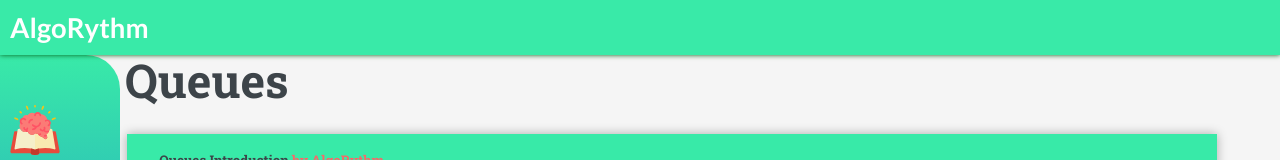
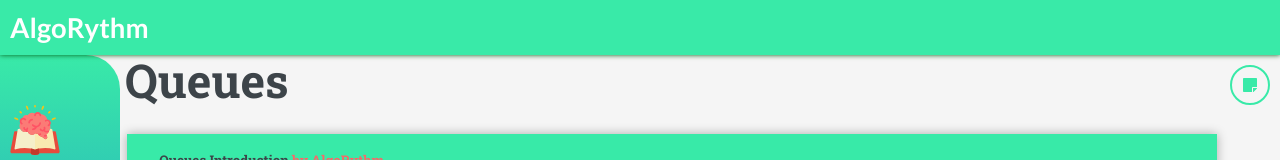
Before and after one commit to bryanr1992/AlgoRythm-main, a React (Create React App) app: page /queues in a window 1280 px wide. Shown: the top 160 px of the page. Built offline with nearby package versions, Linux system fonts and the light colour scheme.

Commit message:
Create sticky button that follows you on the learning section:

```diff
--- /dev/null
+++ b/src/components/layout/StickyButton.css
@@ -0,0 +1,48 @@
+.theme-dark {
+    --background-color-custom: transparent linear-gradient(180deg, #720fcb 0%, #220441 100%) 0% 0% no-repeat padding-box;
+    --background-color-custom-reg: #720fcb;
+    --background-color-text-area:#fff;
+    --background-color-input:#2e2a2a;
+    --background-color-button:#591180;
+    --background-color-page: #2e2a2a;
+    --background-color-custom-text:#f5f5f5;
+
+  }
+
+  .theme-light {
+    --background-color-custom: transparent linear-gradient(180deg, #39EAA8 0%, #0028EF 100%) 0% 0% no-repeat padding-box;
+    --background-color-custom-reg: #38EAA8;
+    --background-color-page: #f5f5f5;
+    --background-color-text-area:#2e2a2a;
+    --background-color-custom-text:#3d4449;
+  }
+
+
+div.sticky {
+    display:flex;
+    justify-content: center;
+    position: -webkit-sticky; /* Safari */
+    position: sticky;
+    top: 15px;
+    right: 10px;
+    float: right;
+  }
+
+  div .sticky-button {
+      background-color: #f5f5f5; /* Green */
+      border: solid 2px var(--background-color-custom-reg);
+      text-decoration: none;
+      display: inline-block;
+      font-size: 16px;
+      cursor: pointer;
+      border-radius: 50%;
+      width: 40px;
+      height: 40px;
+
+  }
+
+  .sticky-custom-icon {
+    display: flex;
+    justify-content: center;
+    color:var(--background-color-custom-reg);
+  }
--- /dev/null
+++ b/src/components/layout/StickyButton.jsx
@@ -0,0 +1,17 @@
+import React from 'react';
+import { FontAwesomeIcon } from '@fortawesome/react-fontawesome';
+import { faStickyNote } from '@fortawesome/free-solid-svg-icons';
+
+const StickyButton = () => {
+  return (
+    <div className="sticky">
+      <button className="sticky-button">
+        <div className="sticky-custom-icon">
+          <FontAwesomeIcon icon={faStickyNote} size="1x" />
+        </div>
+      </button>
+    </div>
+  );
+};
+
+export default StickyButton;
--- a/src/components/pages/QueueInst.jsx
+++ b/src/components/pages/QueueInst.jsx
@@ -1,11 +1,13 @@
 import './Instruction.css';
+import '../layout/StickyButton.css';
 import { FontAwesomeIcon } from '@fortawesome/react-fontawesome';
 import { faArrowRight } from '@fortawesome/free-solid-svg-icons';
+import StickyButton from '../layout/StickyButton';
 
 const QueueInst = () => {
-
   return (
     <div>
+      <StickyButton />
       <h1 className="custom-h1">Queues</h1>
 
       <div>
@@ -95,7 +97,11 @@ const QueueInst = () => {
                       first person on the line, you will be the first person to
                       enter watch the movie.
                     </p>
-                    <img className="image custom-img" src="assets/images/Queue.png" alt="" />
+                    <img
+                      className="image custom-img"
+                      src="assets/images/Queue.png"
+                      alt=""
+                    />
                   </article>
                   <article>
                     <a href="#" className="image">
```
